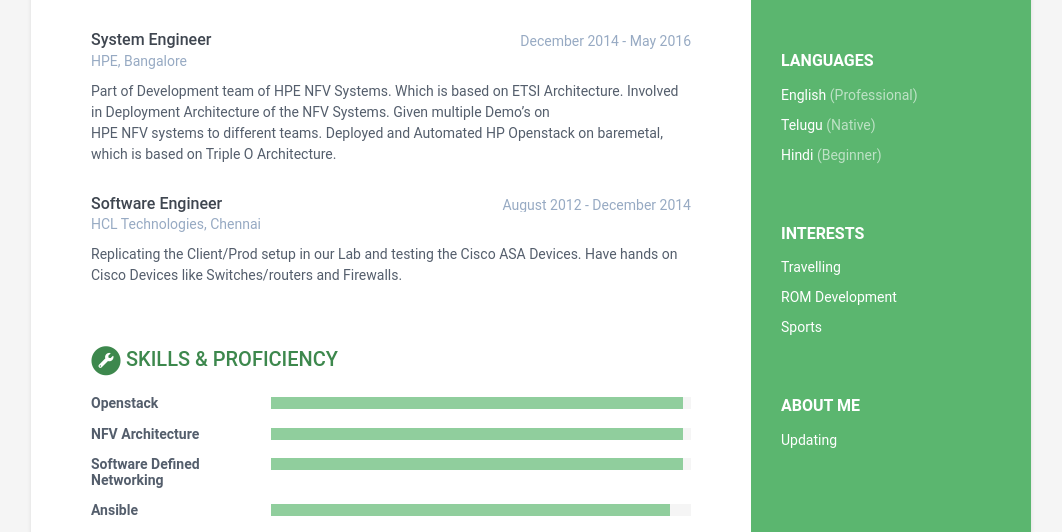
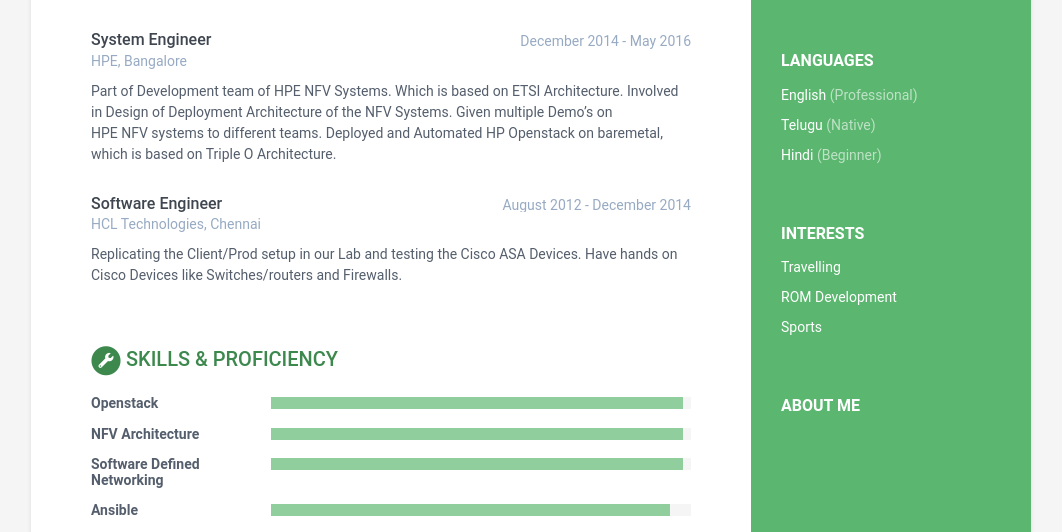
Before and after one commit to muchatlu/bsrgsit.github.io, a Jekyll site: the page built from index.html, in a window 1280 px wide. Shown: the part 638-1170 px from the top of the page, without its empty margins (109-1171 px from the left). Built offline with Jekyll 4.4.1, drawn with Linux system fonts in a browser that asks for light colours.

Commit message:
Finalised

```diff
--- a/_data/data.yml
+++ b/_data/data.yml
@@ -87,7 +87,7 @@ experiences:
       company: HPE, Bangalore
       details: |
         Part of Development team of HPE NFV Systems. Which is based on ETSI Architecture.
-        Involved in Deployment Architecture of the NFV Systems. Given multiple Demo's on
+        Involved in Design of Deployment Architecture of the NFV Systems. Given multiple Demo's on
         HPE NFV systems to different teams.
         Deployed and Automated HP Openstack on baremetal, which is based on Triple O Architecture.
 
--- a/_includes/about.html
+++ b/_includes/about.html
@@ -3,6 +3,6 @@
     About Me
   </h2>
   <ul class="list-unstyled interests-list">
-      <li>Updating</li>
+      <li></li>
   </ul>
 </div><!--//About-->
```
